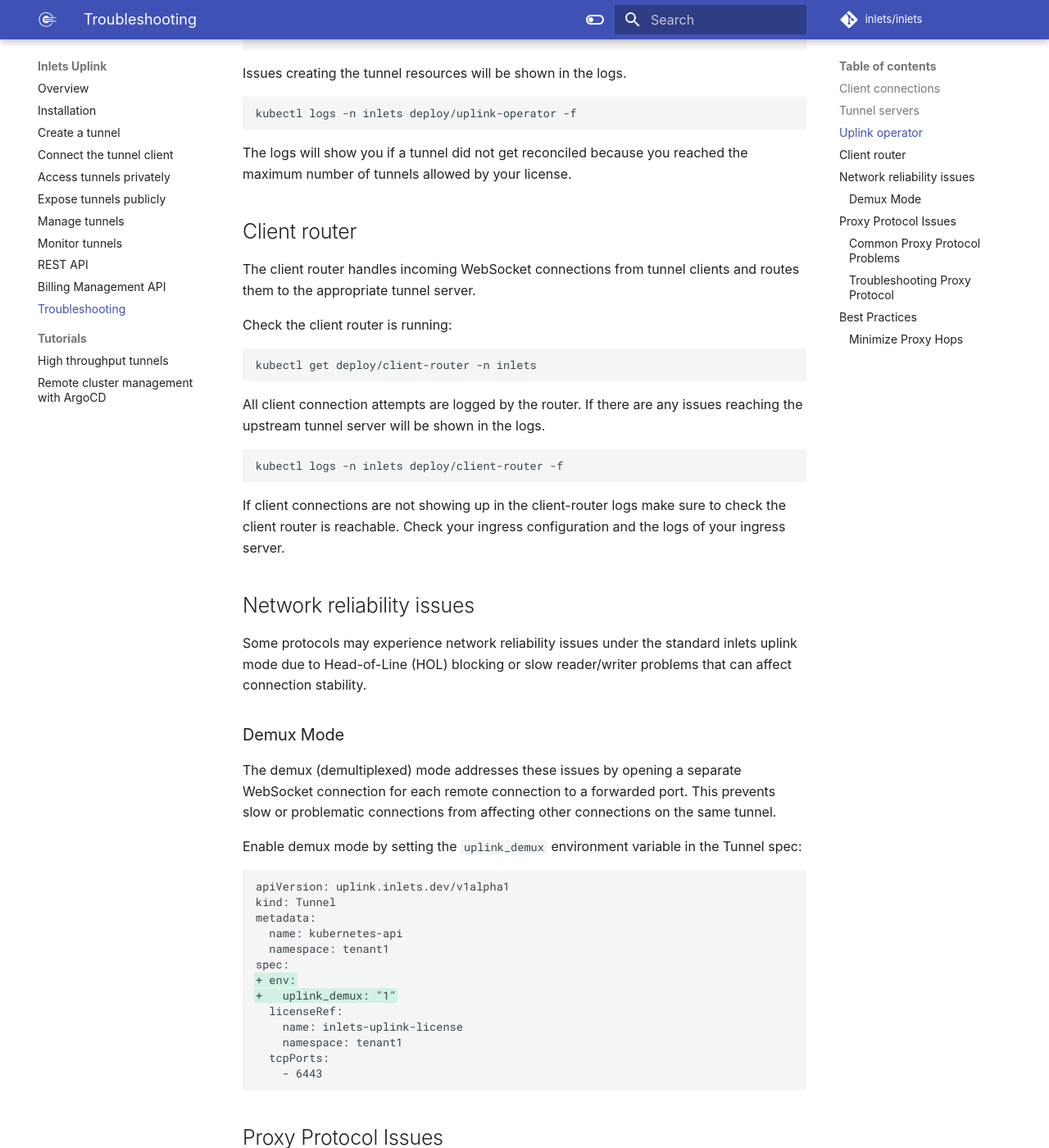
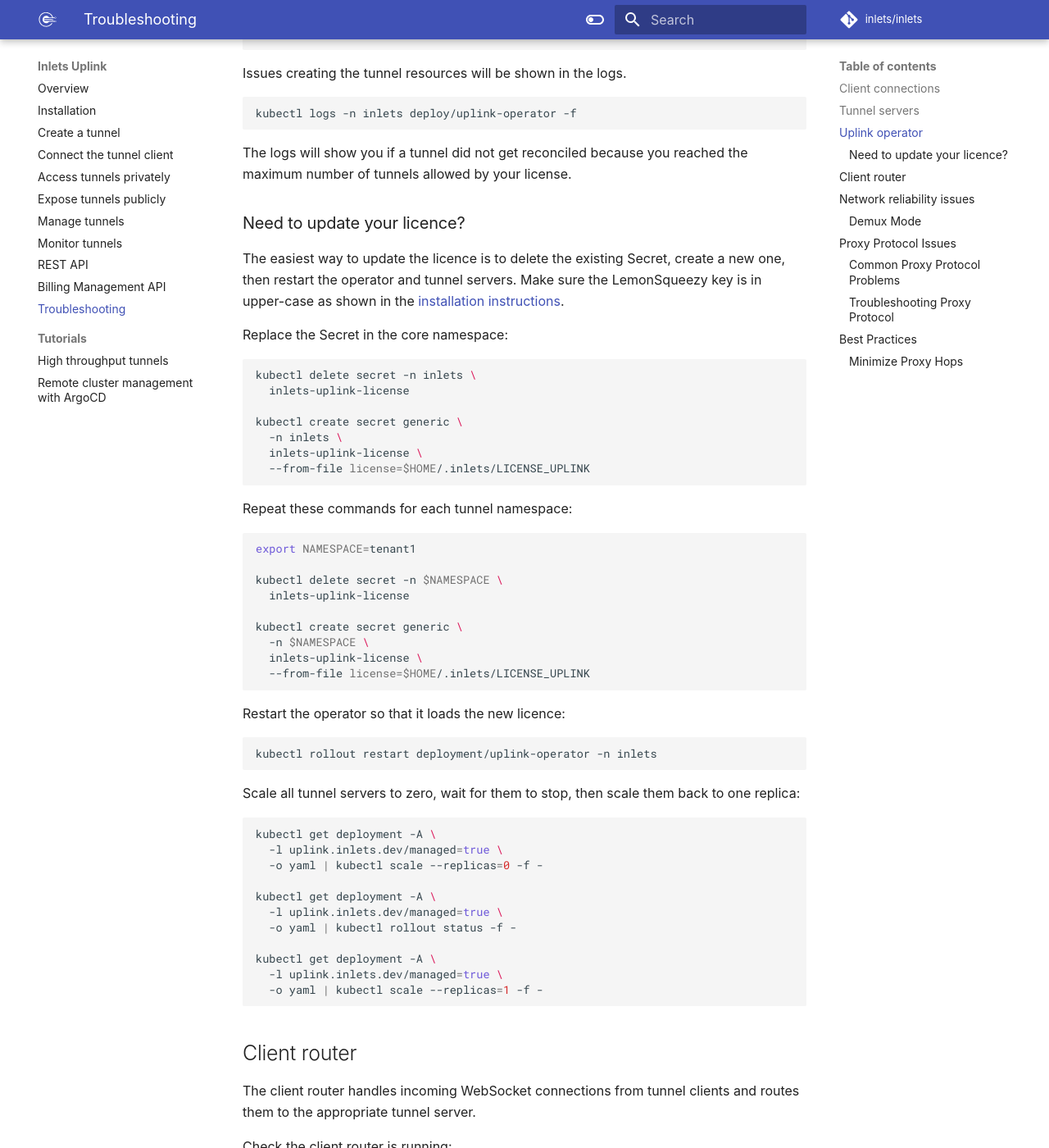
Before and after one commit to inlets/docs.inlets.dev, an MkDocs documentation site: the page built from docs/uplink/troubleshooting.md, in a window 1280 px wide and 1400 px high, scrolled down 1872 px. Shown: the whole window at 82% size. Built offline with MkDocs 1.6.1 and Material for MkDocs 9.7.7, drawn with Linux system fonts in a browser that asks for light colours; some web fonts are replaced.

Commit message:
Document Uplink licence replacement
Document the re-runnable steps for replacing the Uplink licence.

Restart only licence-consuming workloads so Prometheus and the other
control-plane services remain available.

Signed-off-by: Alex Ellis (OpenFaaS Ltd) <alexellis2@gmail.com>

````diff
--- a/docs/uplink/troubleshooting.md
+++ b/docs/uplink/troubleshooting.md
@@ -84,6 +84,62 @@
 
 The logs will show you if a tunnel did not get reconciled because you reached the maximum number of tunnels allowed by your license.
 
+### Need to update your licence?
+
+The easiest way to update the licence is to delete the existing Secret,
+create a new one, then restart the operator and tunnel servers. Make sure the
+LemonSqueezy key is in upper-case as shown in the
+[installation instructions](installation.md#create-a-namespace-for-the-chart-and-add-the-license-secret).
+
+Replace the Secret in the core namespace:
+
+```bash
+kubectl delete secret -n inlets \
+  inlets-uplink-license
+
+kubectl create secret generic \
+  -n inlets \
+  inlets-uplink-license \
+  --from-file license=$HOME/.inlets/LICENSE_UPLINK
+```
+
+Repeat these commands for each tunnel namespace:
+
+```bash
+export NAMESPACE=tenant1
+
+kubectl delete secret -n $NAMESPACE \
+  inlets-uplink-license
+
+kubectl create secret generic \
+  -n $NAMESPACE \
+  inlets-uplink-license \
+  --from-file license=$HOME/.inlets/LICENSE_UPLINK
+```
+
+Restart the operator so that it loads the new licence:
+
+```bash
+kubectl rollout restart deployment/uplink-operator -n inlets
+```
+
+Scale all tunnel servers to zero, wait for them to stop, then scale them back
+to one replica:
+
+```bash
+kubectl get deployment -A \
+  -l uplink.inlets.dev/managed=true \
+  -o yaml | kubectl scale --replicas=0 -f -
+
+kubectl get deployment -A \
+  -l uplink.inlets.dev/managed=true \
+  -o yaml | kubectl rollout status -f -
+
+kubectl get deployment -A \
+  -l uplink.inlets.dev/managed=true \
+  -o yaml | kubectl scale --replicas=1 -f -
+```
+
 ## Client router
 
 The client router handles incoming WebSocket connections from tunnel clients and routes them to the appropriate tunnel server.
````
Also changed, not shown: docs/uplink/installation.md (+1 -1 lines).
